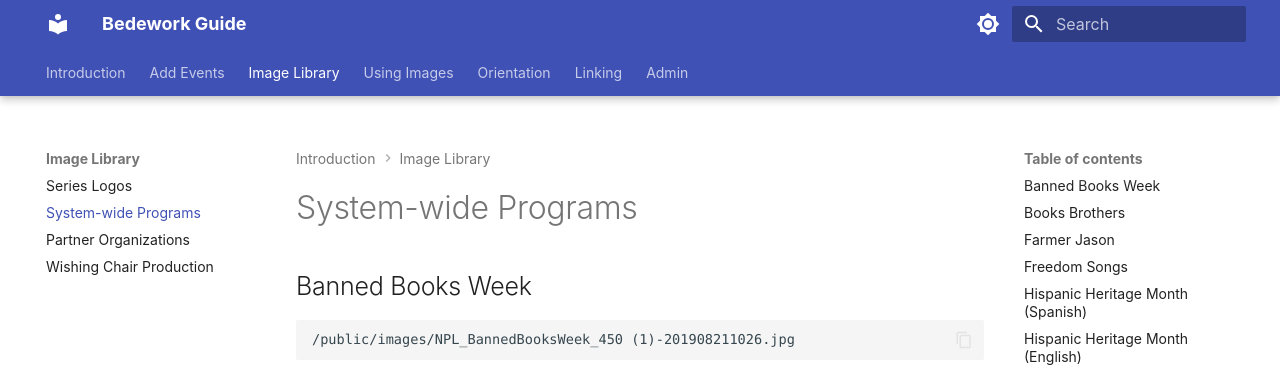
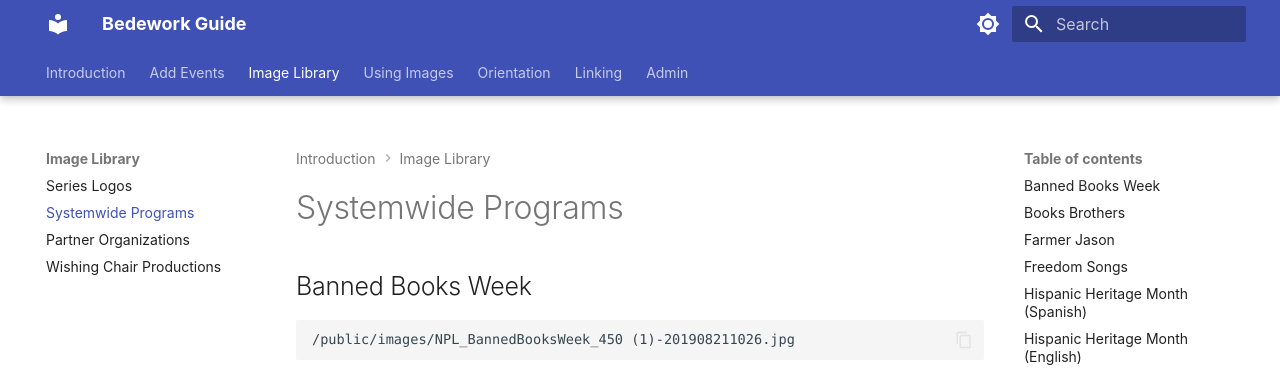
Before and after one commit to Nashville-Public-Library/bedework-docs, an MkDocs documentation site: the page built from docs/image-library/systemwide-images.md, in a window 1280 px wide and 900 px high. Shown: the top 376 px of the window. Built offline with MkDocs 1.6.1 and Material for MkDocs 9.7.7, drawn with Linux system fonts in a browser that asks for light colours.

Commit message:
fixing cases

```diff
--- a/docs/image-library/systemwide-images.md
+++ b/docs/image-library/systemwide-images.md
@@ -1,9 +1,9 @@
 ---
 sidebar_position: 2
-title: System-wide Programs
+title: Systemwide Programs
 ---
 
-# System-wide Programs
+# Systemwide Programs
 
 ## Banned Books Week
 
--- a/docs/image-library/wishing-chair-image-library.md
+++ b/docs/image-library/wishing-chair-image-library.md
@@ -1,6 +1,6 @@
 ---
 sidebar_position: 4
-title: Wishing Chair Production
+title: Wishing Chair Productions
 ---
 
 # Wishing Chair Productions
```
